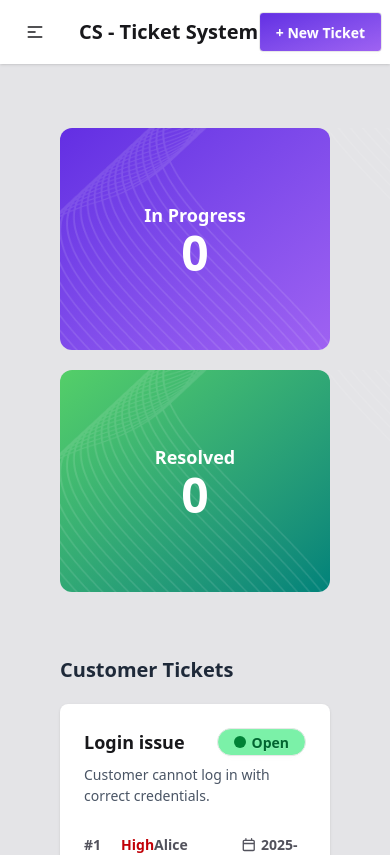
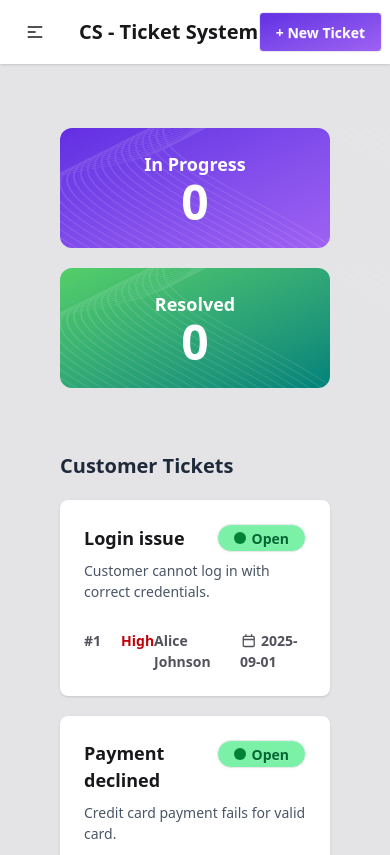
Before and after one commit to abubakar-arman/B12A07-customer-support-zone, a React (Vite) app: page / in a window 390 px wide. Shown: the top 855 px of the page. Built offline with nearby package versions, Linux system fonts and the light colour scheme.

Commit message:
Add responsiveness to footer and banner

```diff
--- a/src/Components/BannerCard/BannerCard.jsx
+++ b/src/Components/BannerCard/BannerCard.jsx
@@ -3,7 +3,7 @@ import imgBannerBG from '../../assets/vector1.png'
 
 const BannerCard = ({bgGradient, title, count}) => {
     return (
-        <div className={"relative text-white rounded-xl w-full flex justify-between "+bgGradient}>
+        <div className={"relative text-white rounded-xl w-full flex justify-between max-h-30 lg:max-h-full "+bgGradient}>
             <img src={imgBannerBG} className='' alt="" />
             <img src={imgBannerBG} className='rotate-180' alt="" />
             <div className='absolute left-1/2 top-1/2 -translate-x-1/2 -translate-y-1/2 flex flex-col items-center font-bold'>
--- a/src/Components/Footer/Footer.jsx
+++ b/src/Components/Footer/Footer.jsx
@@ -7,8 +7,8 @@ import iconMail from '../../assets/icon_mail.png'
 const Footer = () => {
     return (
         <div id="footer" className="bg-black text-white mt-10">
-            <div id="links" className="grid grid-cols-6 p-10 border-b border-b-gray-700">
-                <div id="about" className='col-span-2 mr-20'>
+            <div id="links" className="grid text-center grid-cols-1 gap-10 lg:gap-0 lg:grid-cols-6 p-10 border-b border-b-gray-700">
+                <div id="about" className='lg:col-span-2 lg:mr-20'>
                     <h3 className="text-lg mb-3">CS — Ticket System</h3>
                     <p className="text-sm text-zinc-400">Lorem Ipsum is simply dummy text of the printing and typesetting industry. Lorem Ipsum has been the industry's standard dummy text ever since the 1500s, when an unknown printer took a galley of type and scrambled it to make a type specimen book.</p>
                 </div>
@@ -22,7 +22,7 @@ const Footer = () => {
                     <h4 className="text-lg text-white">Information</h4>
                     <a href="">Privacy Policy</a><a href="">Terms & Condition</a><a href="">Join Us</a></div>
                 <div id="company" className='text-zinc-400 flex flex-col gap-3'>
-                    <h4 className="text-lg text-white">Social Links</h4>
+                    <h4 className="text-lg text-white texle">Social Links</h4>
                     <a href=""><img src={iconX} className='inline pr-1' alt="" /> @CS - Ticket System</a>
                     <a href=""><img src={iconLinkedin} className='inline pr-1' alt="" /> @CS - Ticket System</a>
                     <a href=""><img src={iconFacebook} className='inline pr-1' alt="" /> @CS - Ticket System</a>
```
